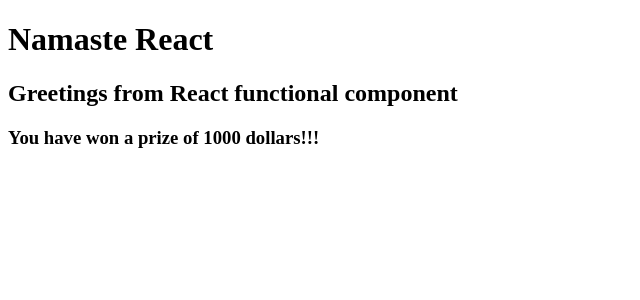
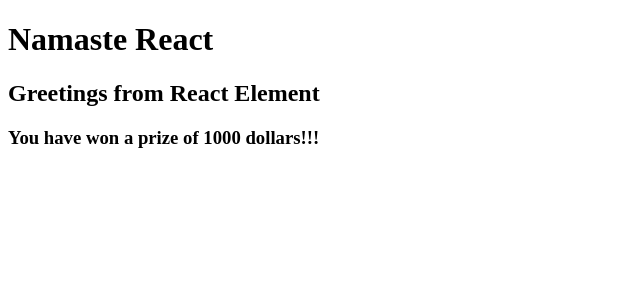
Before and after one commit to shivamgpt01/Food-Delivery-App, a React (Vite) app: page / in a window 1280 px wide. Shown: the top 300 px of the page, without its empty margins (0-640 px from the left). Built offline with nearby package versions, Linux system fonts and the light colour scheme.

Commit message:
Rendering react element inside component

```diff
--- a/App.js
+++ b/App.js
@@ -1,17 +1,15 @@
 import React from "react";
 import ReactDOM from "react-dom/client";
 
-//Component Composition - Rendering one component inside another
+//Rendering react element inside component
 const prize = 1000;
-const TitleComponent = () => {
-  return <h2>Greetings from React functional component</h2>;
-};
+const title = <h2>Greetings from React Element</h2>; //React Element - JS object
 
 const HeadingComponent = () => {
   return (
     <div>
       <h1>Namaste React</h1>
-      <TitleComponent />
+      {title}
       <h3>You have won a prize of {prize} dollars!!!</h3>
     </div>
   );
```
Also changed, not shown: notes.txt.
